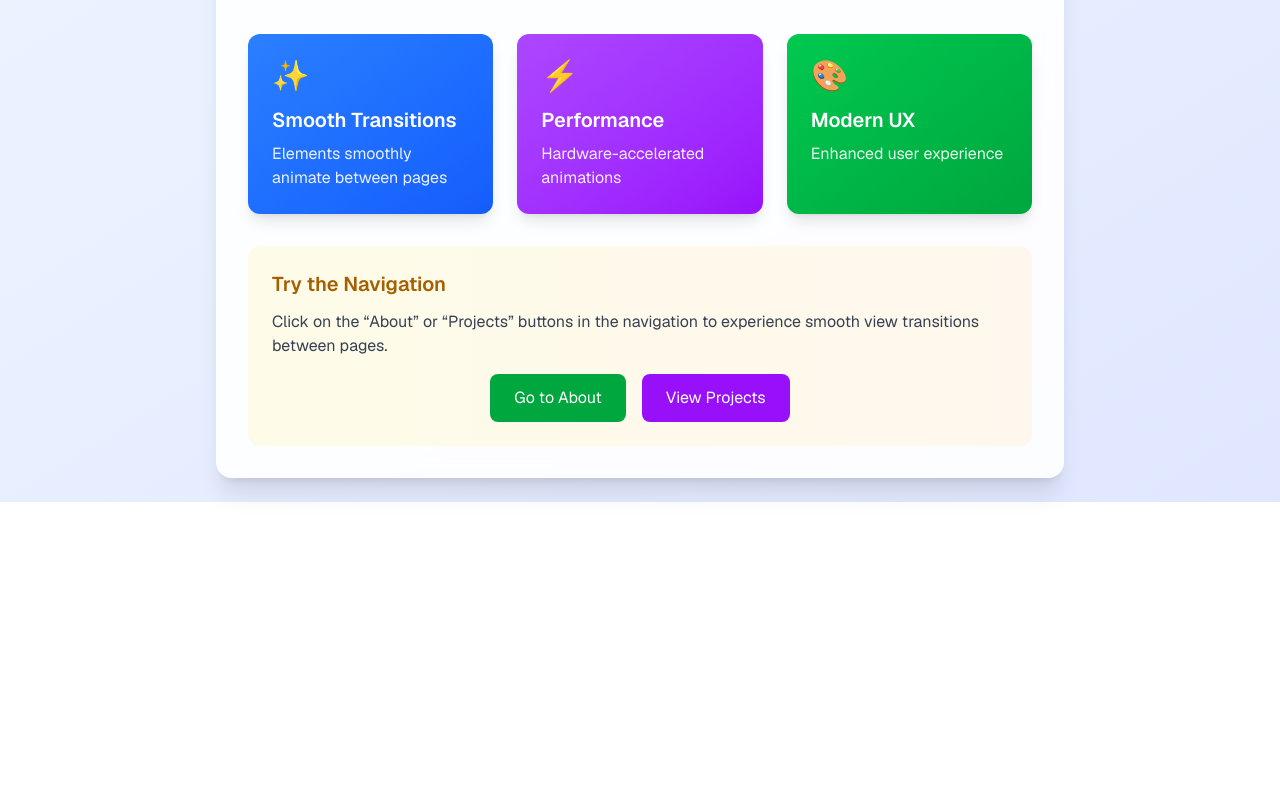
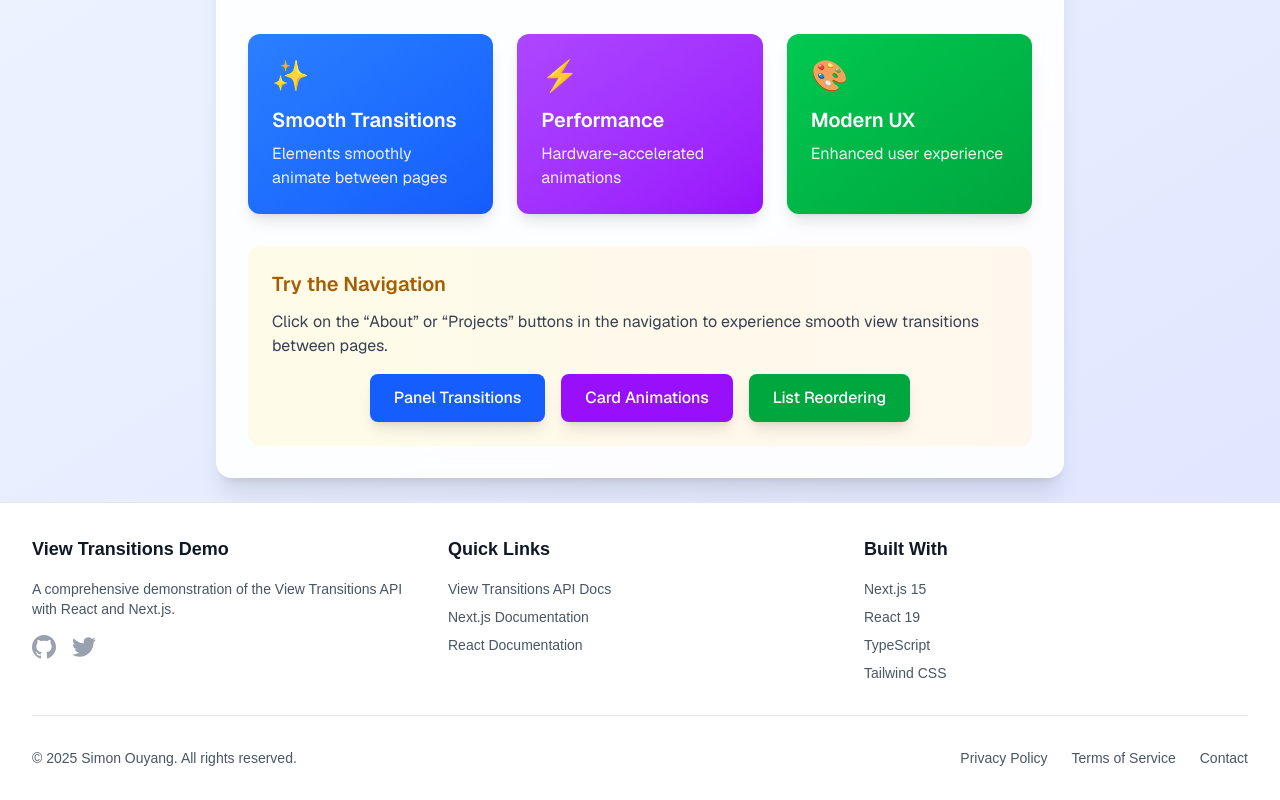
Before and after one commit to souyang/view-transition-demo, a Next.js app: page / in a window 1280 px wide. Shown: the part 304-1104 px from the top of the page. Before the commit the page ends 806 px from the top, so only its background shows below. Built offline with nearby package versions, Linux system fonts and the light colour scheme.

Commit message:
fix: refactoring code

```diff
--- a/src/app/components/CTASection.tsx
+++ b/src/app/components/CTASection.tsx
@@ -26,7 +26,18 @@ export default function CTASection({ title, description, buttons, onNavigate }:
           <button
             key={button.path}
             onClick={() => onNavigate(button.path)}
-            className={`px-6 py-3 ${button.color} hover:${button.hoverColor} text-white rounded-lg transition-colors`}
+            className={`
+              px-6 py-3 text-white rounded-lg font-medium
+              ${button.color} hover:${button.hoverColor}
+              transform hover:scale-105 active:scale-95
+              transition-all duration-200 ease-in-out
+              shadow-lg hover:shadow-xl
+              focus:outline-none focus:ring-4 focus:ring-blue-300 dark:focus:ring-blue-600
+              focus:ring-opacity-50
+              disabled:opacity-50 disabled:cursor-not-allowed
+              hover:translate-y-[-2px]
+            `}
+            aria-label={`Navigate to ${button.label} page`}
           >
             {button.label}
           </button>
--- /dev/null
+++ b/src/app/components/Footer.tsx
@@ -0,0 +1,162 @@
+export default function Footer() {
+  const currentYear = new Date().getFullYear();
+
+  return (
+    <footer className="bg-white/90 dark:bg-gray-800/90 backdrop-blur-sm border-t border-gray-200 dark:border-gray-700 mt-auto">
+      <div className="max-w-7xl mx-auto px-4 sm:px-6 lg:px-8 py-8">
+        <div className="grid grid-cols-1 md:grid-cols-3 gap-8">
+          {/* Project Info */}
+          <div className="space-y-4">
+            <h3 className="text-lg font-semibold text-gray-900 dark:text-white">
+              View Transitions Demo
+            </h3>
+            <p className="text-gray-600 dark:text-gray-300 text-sm">
+              A comprehensive demonstration of the View Transitions API with React and Next.js.
+            </p>
+            <div className="flex space-x-4">
+              <a
+                href="https://github.com"
+                className="text-gray-400 hover:text-gray-600 dark:hover:text-gray-200 transition-colors"
+                target="_blank"
+                rel="noopener noreferrer"
+              >
+                <span className="sr-only">GitHub</span>
+                <svg className="h-6 w-6" fill="currentColor" viewBox="0 0 24 24">
+                  <path d="M12 0c-6.626 0-12 5.373-12 12 0 5.302 3.438 9.8 8.207 11.387.599.111.793-.261.793-.577v-2.234c-3.338.726-4.033-1.416-4.033-1.416-.546-1.387-1.333-1.756-1.333-1.756-1.089-.745.083-.729.083-.729 1.205.084 1.839 1.237 1.839 1.237 1.07 1.834 2.807 1.304 3.492.997.107-.775.418-1.305.762-1.604-2.665-.305-5.467-1.334-5.467-5.931 0-1.311.469-2.381 1.236-3.221-.124-.303-.535-1.524.117-3.176 0 0 1.008-.322 3.301 1.23.957-.266 1.983-.399 3.003-.404 1.02.005 2.047.138 3.006.404 2.291-1.552 3.297-1.23 3.297-1.23.653 1.653.242 2.874.118 3.176.77.84 1.235 1.911 1.235 3.221 0 4.609-2.807 5.624-5.479 5.921.43.372.823 1.102.823 2.222v3.293c0 .319.192.694.801.576 4.765-1.589 8.199-6.086 8.199-11.386 0-6.627-5.373-12-12-12z"/>
+                </svg>
+              </a>
+              <a
+                href="https://twitter.com"
+                className="text-gray-400 hover:text-gray-600 dark:hover:text-gray-200 transition-colors"
+                target="_blank"
+                rel="noopener noreferrer"
+              >
+                <span className="sr-only">Twitter</span>
+                <svg className="h-6 w-6" fill="currentColor" viewBox="0 0 24 24">
+                  <path d="M23.953 4.57a10 10 0 01-2.825.775 4.958 4.958 0 002.163-2.723c-.951.555-2.005.959-3.127 1.184a4.92 4.92 0 00-8.384 4.482C7.69 8.095 4.067 6.13 1.64 3.162a4.822 4.822 0 00-.666 2.475c0 1.71.87 3.213 2.188 4.096a4.904 4.904 0 01-2.228-.616v.06a4.923 4.923 0 003.946 4.827 4.996 4.996 0 01-2.212.085 4.936 4.936 0 004.604 3.417 9.867 9.867 0 01-6.102 2.105c-.39 0-.779-.023-1.17-.067a13.995 13.995 0 007.557 2.209c9.053 0 13.998-7.496 13.998-13.985 0-.21 0-.42-.015-.63A9.935 9.935 0 0024 4.59z"/>
+                </svg>
+              </a>
+            </div>
+          </div>
+
+          {/* Quick Links */}
+          <div className="space-y-4">
+            <h3 className="text-lg font-semibold text-gray-900 dark:text-white">
+              Quick Links
+            </h3>
+            <ul className="space-y-2 text-sm">
+              <li>
+                <a
+                  href="https://developer.chrome.com/docs/web-platform/view-transitions/"
+                  className="text-gray-600 dark:text-gray-300 hover:text-gray-900 dark:hover:text-white transition-colors"
+                  target="_blank"
+                  rel="noopener noreferrer"
+                >
+                  View Transitions API Docs
+                </a>
+              </li>
+              <li>
+                <a
+                  href="https://nextjs.org/docs/app/api-reference/config/next-config-js/viewTransition"
+                  className="text-gray-600 dark:text-gray-300 hover:text-gray-900 dark:hover:text-white transition-colors"
+                  target="_blank"
+                  rel="noopener noreferrer"
+                >
+                  Next.js Documentation
+                </a>
+              </li>
+              <li>
+                <a
+                  href="https://react.dev/reference/react/ViewTransition"
+                  className="text-gray-600 dark:text-gray-300 hover:text-gray-900 dark:hover:text-white transition-colors"
+                  target="_blank"
+                  rel="noopener noreferrer"
+                >
+                  React Documentation
+                </a>
+              </li>
+            </ul>
+          </div>
+
+          {/* Technologies */}
+          <div className="space-y-4">
+            <h3 className="text-lg font-semibold text-gray-900 dark:text-white">
+              Built With
+            </h3>
+            <ul className="space-y-2 text-sm">
+              <li className="text-gray-600 dark:text-gray-300">
+              <a
+                  href="https://nextjs.org/docs"
+                  className="text-gray-600 dark:text-gray-300 hover:text-gray-900 dark:hover:text-white transition-colors"
+                  target="_blank"
+                  rel="noopener noreferrer"
+                >
+                Next.js 15
+                </a>
+              </li>
+              <li className="text-gray-600 dark:text-gray-300">
+              <a
+                  href="https://react.dev/reference/react"
+                  className="text-gray-600 dark:text-gray-300 hover:text-gray-900 dark:hover:text-white transition-colors"
+                  target="_blank"
+                  rel="noopener noreferrer"
+                >
+                React 19
+                </a>
+              </li>
+              <li className="text-gray-600 dark:text-gray-300">
+              <a
+                  href="https://www.typescriptlang.org/docs/"
+                  className="text-gray-600 dark:text-gray-300 hover:text-gray-900 dark:hover:text-white transition-colors"
+                  target="_blank"
+                  rel="noopener noreferrer"
+                >
+                TypeScript
+                </a>
+              </li>
+              <li className="text-gray-600 dark:text-gray-300">
+              <a
+                  href="https://tailwindcss.com/docs"
+                  className="text-gray-600 dark:text-gray-300 hover:text-gray-900 dark:hover:text-white transition-colors"
+                  target="_blank"
+                  rel="noopener noreferrer"
+                >
+                Tailwind CSS
+                </a>
+              </li>
+            </ul>
+          </div>
+        </div>
+
+        {/* Copyright */}
+        <div className="mt-8 pt-8 border-t border-gray-200 dark:border-gray-700">
+          <div className="flex flex-col md:flex-row justify-between items-center space-y-4 md:space-y-0">
+            <p className="text-sm text-gray-600 dark:text-gray-300">
+              © {currentYear} Simon Ouyang. All rights reserved.
+            </p>
+            <div className="flex space-x-6 text-sm">
+              <a
+                href="#"
+                className="text-gray-600 dark:text-gray-300 hover:text-gray-900 dark:hover:text-white transition-colors"
+              >
+                Privacy Policy
+              </a>
+              <a
+                href="#"
+                className="text-gray-600 dark:text-gray-300 hover:text-gray-900 dark:hover:text-white transition-colors"
+              >
+                Terms of Service
+              </a>
+              <a
+                href="#"
+                className="text-gray-600 dark:text-gray-300 hover:text-gray-900 dark:hover:text-white transition-colors"
+              >
+                Contact
+              </a>
+            </div>
+          </div>
+        </div>
+      </div>
+    </footer>
+  );
+}
--- a/src/app/components/NavBar.tsx
+++ b/src/app/components/NavBar.tsx
@@ -16,9 +16,9 @@ interface NavBarProps {
 
 const defaultNavItems: NavItem[] = [
   { label: "Overview", path: "/", icon: "🏠" },
-  { label: "Panel Transitions", path: "/about", icon: "ℹ️" },
-  { label: "Card Animations", path: "/projects", icon: "💼" },
-  { label: "List Reordering", path: "/reorder", icon: "🔄" }
+  { label: "Panel Transitions", path: "/panel-transition", icon: "ℹ️" },
+  { label: "Card Animations", path: "/card-animation", icon: "💼" },
+  { label: "List Reordering", path: "/list-reorder", icon: "🔄" }
 ];
 
 export default function NavBar({
--- a/src/app/layout.tsx
+++ b/src/app/layout.tsx
@@ -1,6 +1,7 @@
 import type { Metadata, Viewport } from "next";
 import { Geist, Geist_Mono } from "next/font/google";
 import "./globals.css";
+import Footer from "./components/Footer";
 
 const geistSans = Geist({
   variable: "--font-geist-sans",
@@ -30,9 +31,12 @@ export default function RootLayout({
   return (
     <html lang="en">
       <body
-        className={`${geistSans.variable} ${geistMono.variable} antialiased`}
+        className={`${geistSans.variable} ${geistMono.variable} antialiased min-h-screen flex flex-col`}
       >
-        {children}
+        <div className="flex-1">
+          {children}
+        </div>
+        <Footer />
       </body>
     </html>
   );
--- a/src/app/page.tsx
+++ b/src/app/page.tsx
@@ -30,16 +30,22 @@ const features = [
 
 const ctaButtons = [
   {
-    label: "Go to About",
-    path: "/about",
+    label: "Panel Transitions",
+    path: "/panel-transition",
+    color: "bg-blue-600",
+    hoverColor: "bg-blue-700"
+  },
+  {
+    label: "Card Animations",
+    path: "/card-animation",
+    color: "bg-purple-600",
+    hoverColor: "bg-purple-700"
+  },
+  {
+    label: "List Reordering",
+    path: "/list-reorder",
     color: "bg-green-600",
     hoverColor: "bg-green-700"
-  },
-  {
-    label: "View Projects",
-    path: "/projects",
-    color: "bg-purple-600",
-    hoverColor: "bg-purple-700"
   }
 ];
 
```
Also changed, not shown: src/app/card-animation/page.tsx (renamed from src/app/projects/page.tsx), src/app/globals.css (line endings or trailing spaces), src/app/list-reorder/page.tsx (renamed from src/app/reorder/page.tsx), src/app/panel-transition/page.tsx (renamed from src/app/about/page.tsx).
